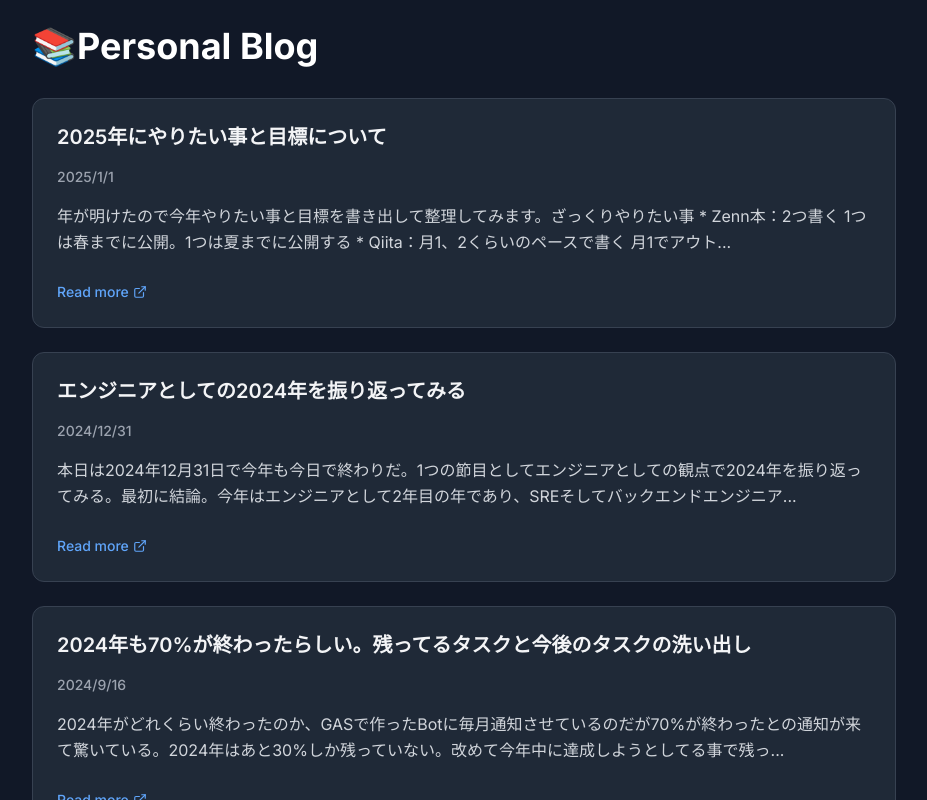
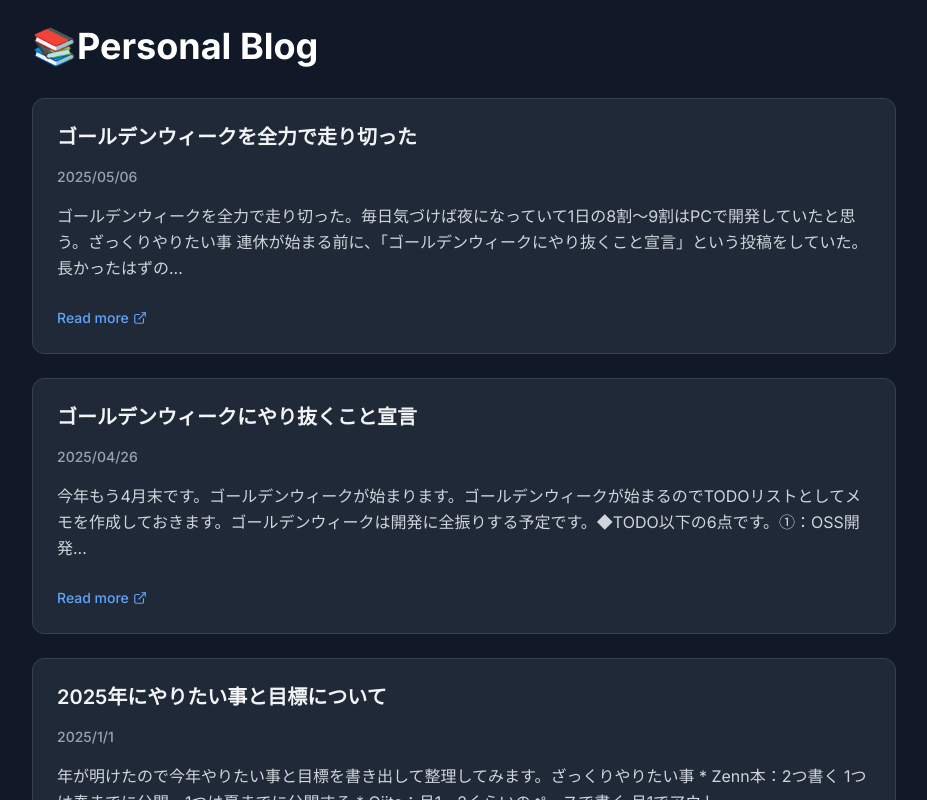
Before and after one commit to enumura1/portofolio-site-v3, a Next.js app: page / in a window 1280 px wide. Shown: the part 4220-5020 px from the top of the page, without its empty margins (176-1103 px from the left). Built offline with nearby package versions, Linux system fonts and the light colour scheme; no server answers.

Commit message:
udpate:b contents

```diff
--- a/src/components/dynamic/BlogPosts.tsx
+++ b/src/components/dynamic/BlogPosts.tsx
@@ -13,24 +13,24 @@ type BlogPost = {
 const blogPosts: BlogPost[] = [
   {
     id: '1',
+    title: 'ゴールデンウィークを全力で走り切った',
+    date: '2025/05/06',
+    excerpt: 'ゴールデンウィークを全力で走り切った。毎日気づけば夜になっていて1日の8割～9割はPCで開発していたと思う。ざっくりやりたい事 連休が始まる前に、「ゴールデンウィークにやり抜くこと宣言」という投稿をしていた。長かったはずの...',
+    url: 'https://sizu.me/enumura/posts/snwm4cb266sf'
+  },
+  {
+    id: '2',
+    title: 'ゴールデンウィークにやり抜くこと宣言',
+    date: '2025/04/26',
+    excerpt: '今年もう4月末です。ゴールデンウィークが始まります。ゴールデンウィークが始まるのでTODOリストとしてメモを作成しておきます。ゴールデンウィークは開発に全振りする予定です。◆TODO以下の6点です。①：OSS開発...',
+    url: 'https://sizu.me/enumura/posts/aud4s5zh3mse'
+  },
+  {
+    id: '3',
     title: '2025年にやりたい事と目標について',
     date: '2025/1/1',
     excerpt: '年が明けたので今年やりたい事と目標を書き出して整理してみます。ざっくりやりたい事 * Zenn本：2つ書く 1つは春までに公開。1つは夏までに公開する * Qiita：月1、2くらいのペースで書く 月1でアウト...',
     url: 'https://sizu.me/enumura/posts/47142ui7ic7d'
-  },
-  {
-    id: '2',
-    title: 'エンジニアとしての2024年を振り返ってみる',
-    date: '2024/12/31',
-    excerpt: '本日は2024年12月31日で今年も今日で終わりだ。1つの節目としてエンジニアとしての観点で2024年を振り返ってみる。最初に結論。今年はエンジニアとして2年目の年であり、SREそしてバックエンドエンジニア...',
-    url: 'https://sizu.me/enumura/posts/h7emnr1o530c'
-  },
-  {
-    id: '3',
-    title: '2024年も70%が終わったらしい。残ってるタスクと今後のタスクの洗い出し',
-    date: '2024/9/16',
-    excerpt: '2024年がどれくらい終わったのか、GASで作ったBotに毎月通知させているのだが70%が終わったとの通知が来て驚いている。2024年はあと30%しか残っていない。改めて今年中に達成しようとしてる事で残っ...',
-    url: 'https://sizu.me/enumura/posts/tzbcoxhcax3k'
   }
 ];
 
```
